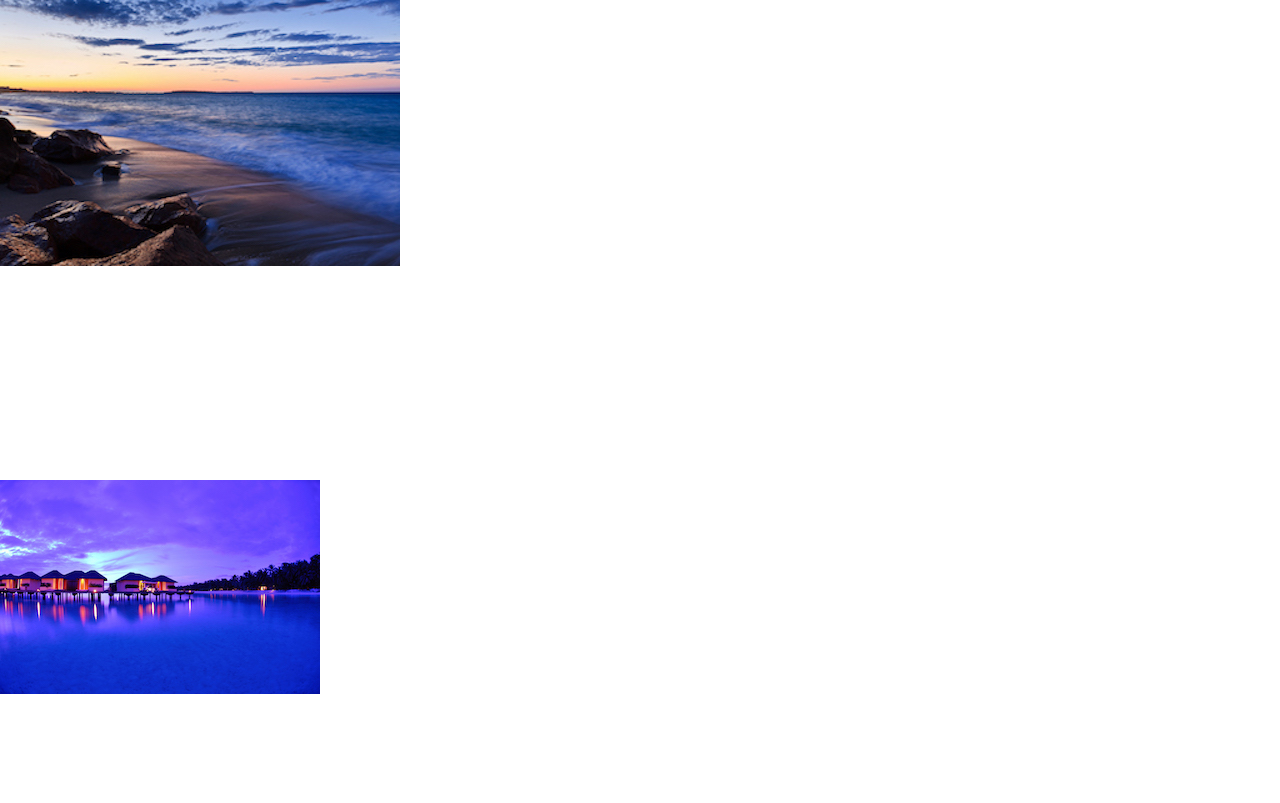
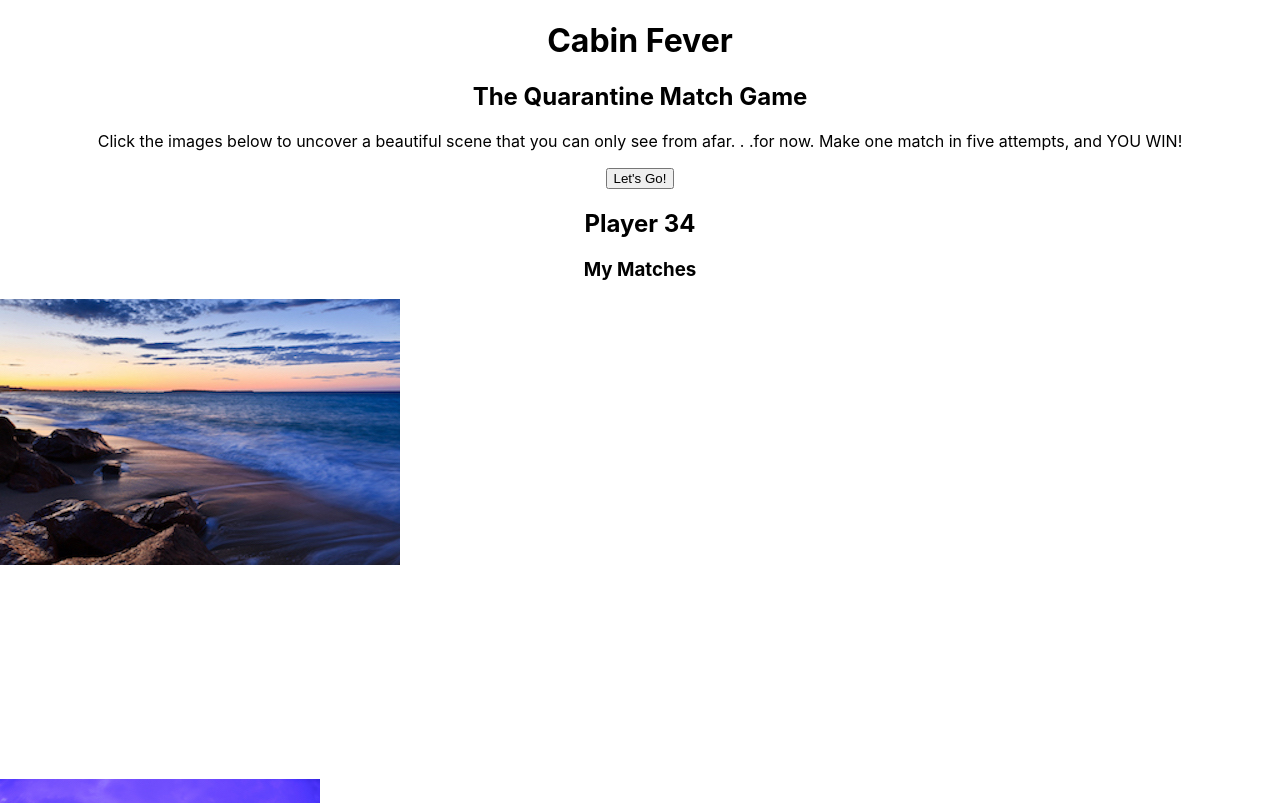
Before and after one commit to deannalenore/cabin-fever-react, a React (Create React App) app: page / in a window 1280 px wide. Shown: the top 803 px of the page. Built offline with nearby package versions, Linux system fonts and the light colour scheme.

Commit message:
updated app.js and index.js

```diff
--- a/src/App.js
+++ b/src/App.js
@@ -2,6 +2,7 @@ import React from "react";
 import "./App.css";
 import { Jumbotron, Button } from "react-bootstrap";
 import Scoreboard from "./Components/Scoreboard";
+import BeachCards from "./Components/BeachCards";
 
 function App() {
   return (
@@ -19,6 +20,7 @@ function App() {
         </p>
       </Jumbotron>
       <Scoreboard />
+      <BeachCards />
     </div>
   );
 }
--- a/src/index.js
+++ b/src/index.js
@@ -1,15 +1,16 @@
-import React from 'react';
-import ReactDOM from 'react-dom';
-import './index.css';
+import React from "react";
+import ReactDOM from "react-dom";
+import "./index.css";
+import App from "./App";
 
-import * as serviceWorker from './serviceWorker';
-import BeachCards from './Components/BeachCards';
+import * as serviceWorker from "./serviceWorker";
+import BeachCards from "./Components/BeachCards";
 
 ReactDOM.render(
   <React.StrictMode>
-    <BeachCards />
+    <App />
   </React.StrictMode>,
-  document.getElementById('root')
+  document.getElementById("root")
 );
 
 // If you want your app to work offline and load faster, you can change
```
